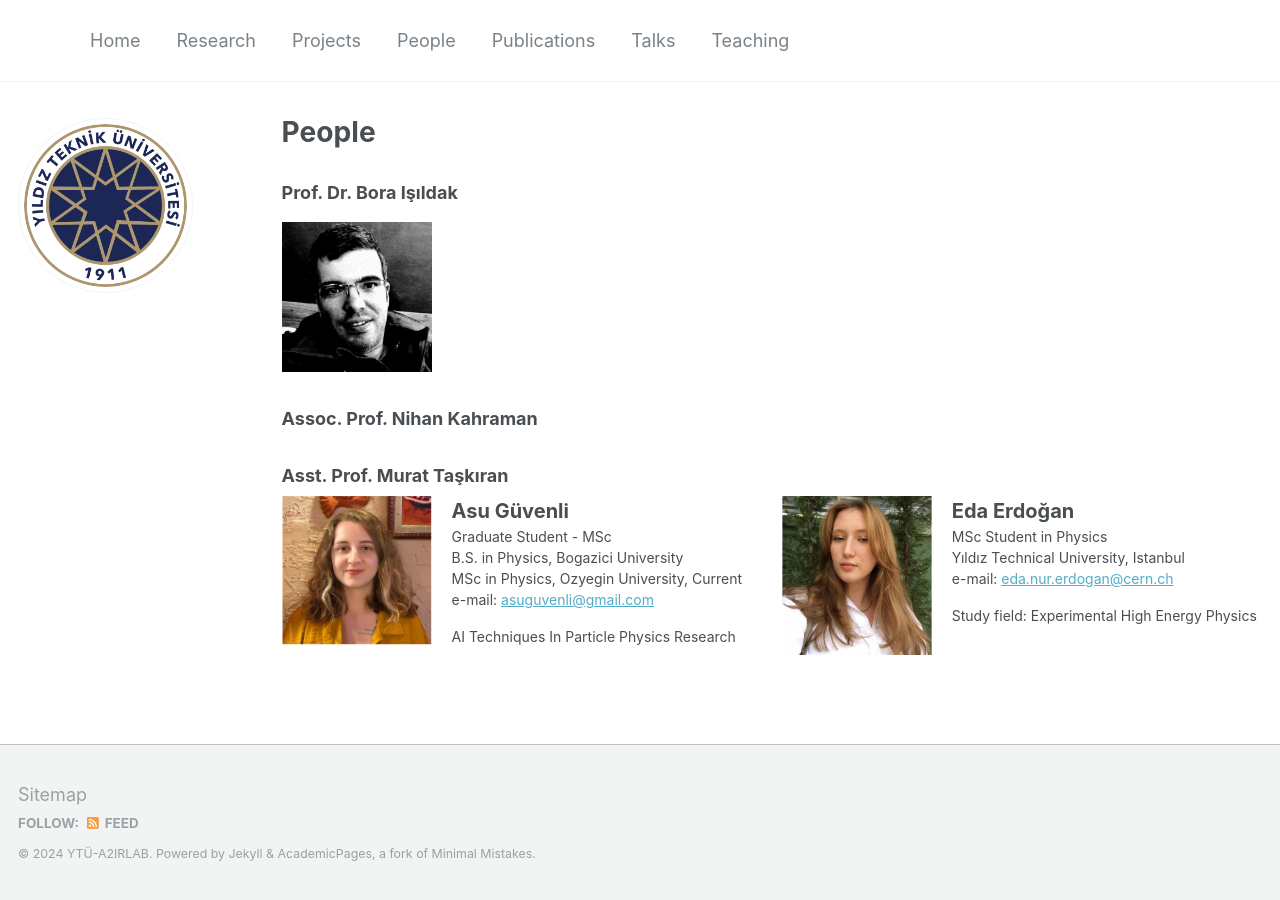
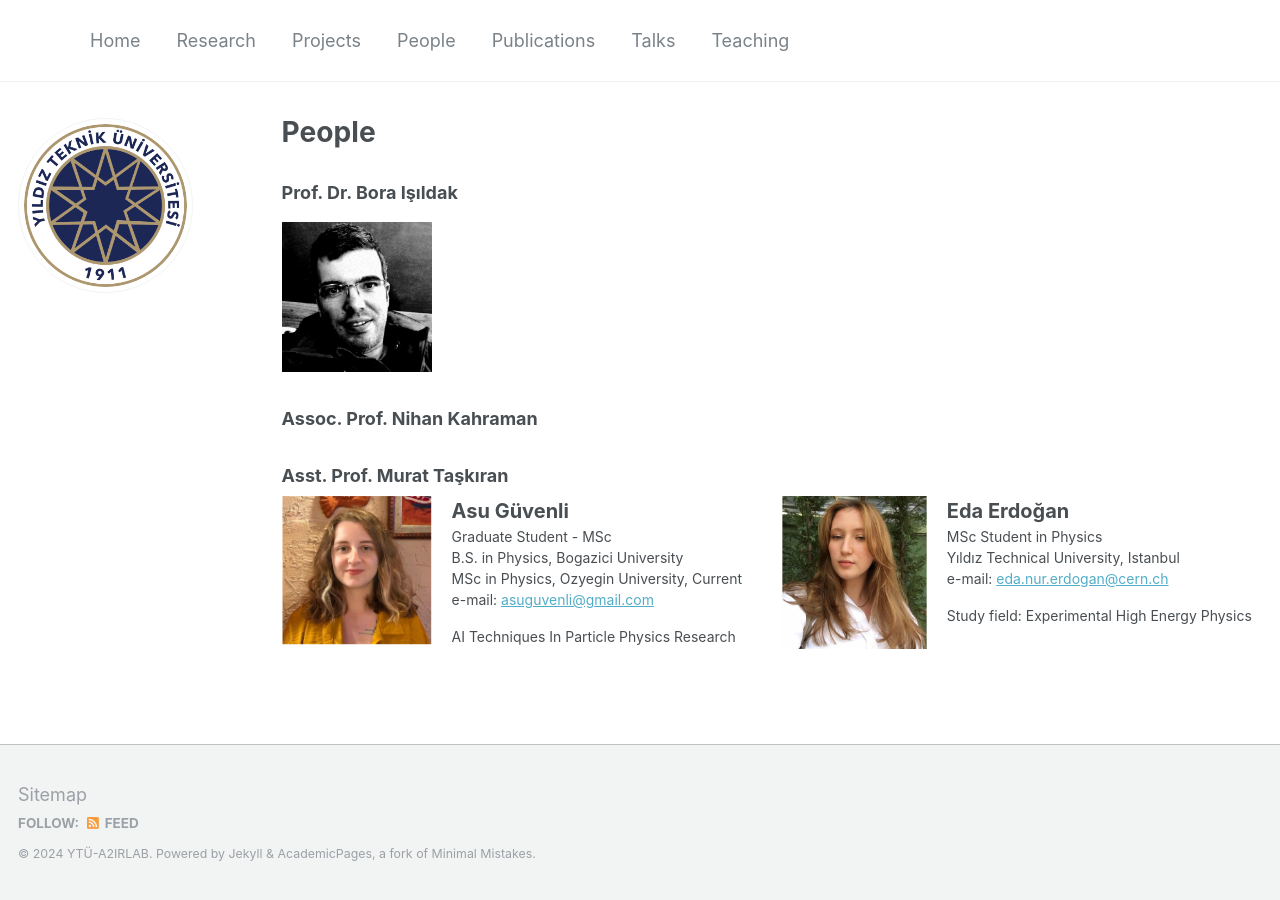
Before and after one commit to aairlab/aairlab.github.io, a Jekyll site: the page built from _pages/people.md, in a window 1280 px wide. Built offline with Jekyll 4.4.1, drawn with Linux system fonts in a browser that asks for light colours.

Commit message:
two column spacewidht adjustment

```diff
--- a/_pages/people.md
+++ b/_pages/people.md
@@ -14,7 +14,7 @@ author_profile: true
 ### Asst. Prof. Murat Taşkıran
 
 <div style="display: flex; flex-wrap: wrap; gap: 20px;">
-    <div style="display: flex; align-items: flex-start; flex: 1 1 calc(50% - 20px);">
+    <div style="display: flex; align-items: flex-start; flex: 1 1 calc(50% - 30px);">
         <img src="../images/people_images/asu_guvenli.png" alt="Asu Güvenli" width="150" style="margin-right: 20px;">
         <div style="font-size: 14px;">
             <p style="font-size: 20px; margin: 0;"><strong>Asu Güvenli</strong></p>
@@ -26,8 +26,8 @@ author_profile: true
         </div>
     </div>
 
-    <div style="display: flex; align-items: flex-start; flex: 1 1 calc(50% - 20px);">
-        <img src="../images/people_images/eda_erdogan.png" alt="Eda Erdoğan" width="150" style="margin-right: 20px;">
+    <div style="display: flex; align-items: flex-start; flex: 1 1 calc(50% - 30px);">
+        <img src="../images/people_images/eda_erdogan.png" alt="Eda Erdoğan" width="145" style="margin-right: 20px;">
         <div style="font-size: 14px;">
             <p style="font-size: 20px; margin: 0;"><strong>Eda Erdoğan</strong></p>
             <p style="margin: 0;">MSc Student in Physics</p>
```
